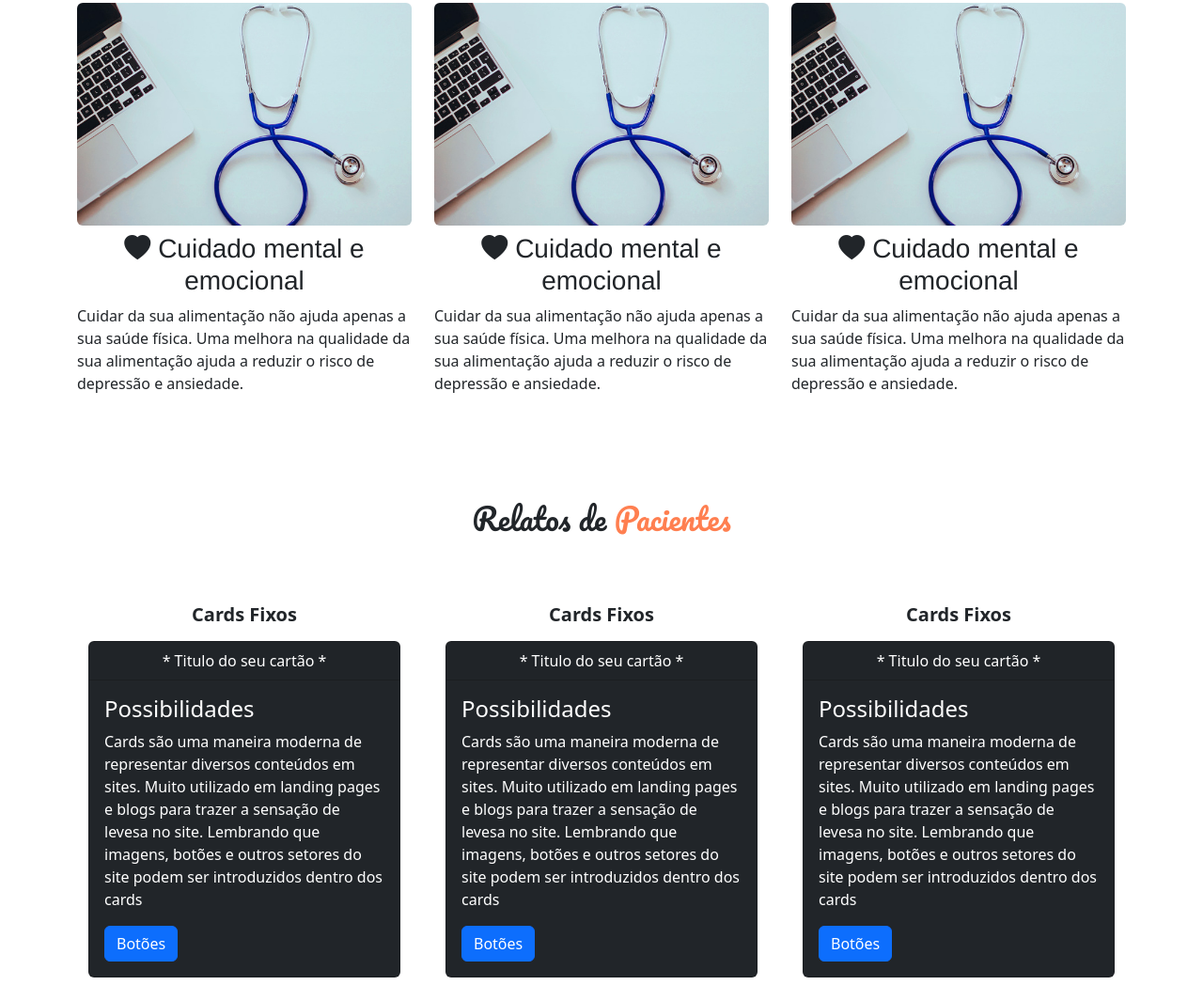
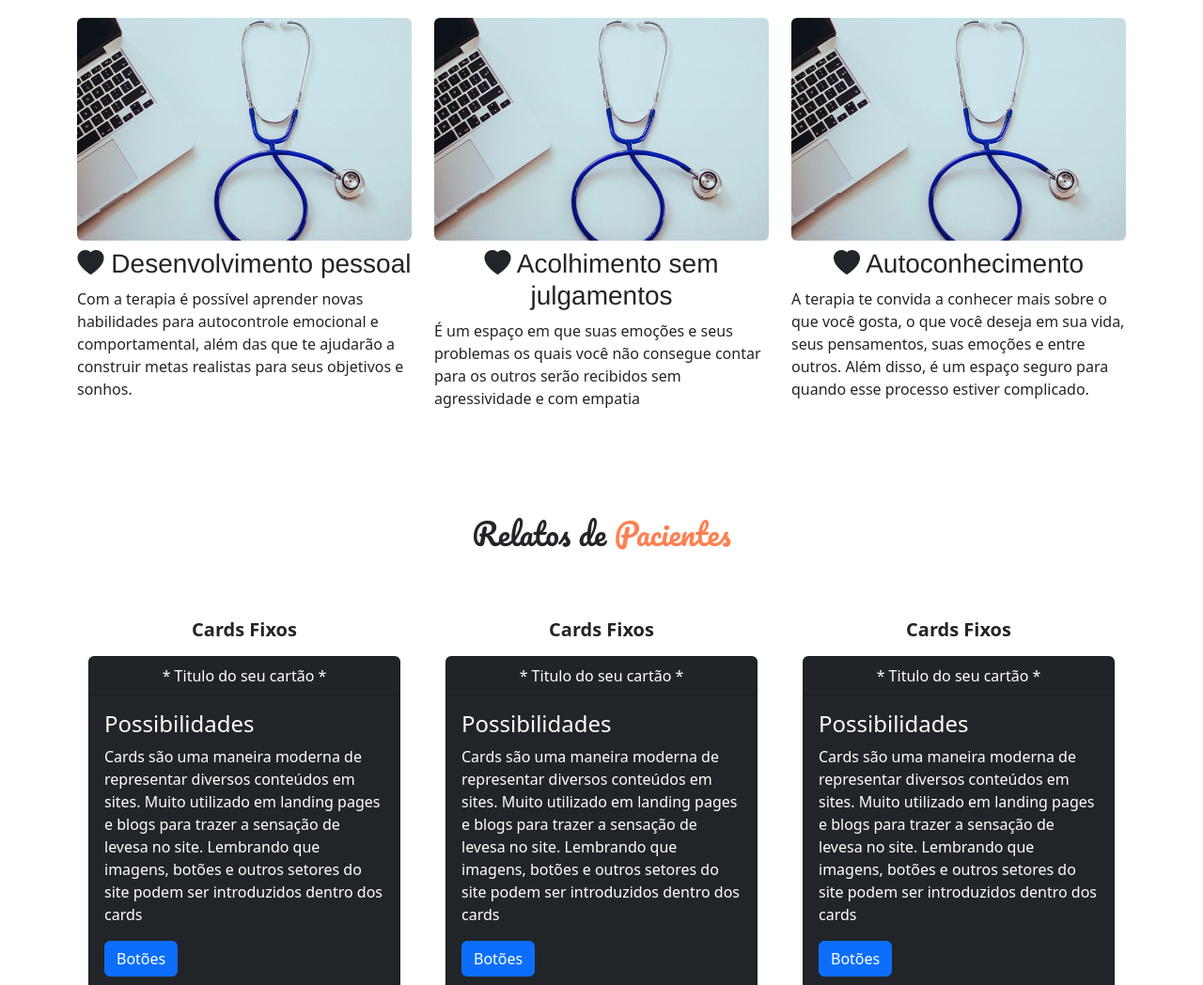
Before and after one commit to jake7038/Psicologa-Beatriz-Santos, a website: page index.html in a window 1280 px wide. Shown: the part 963-2011 px from the top of the page at 94% size. Drawn offline with nearby package versions, Linux system fonts and the light colour scheme.

Commit message:
update 05/10/24

```diff
--- a/index.html
+++ b/index.html
@@ -52,7 +52,7 @@
                         <div class="row pt-3">
                             <div class="col-md-6 pt-3">
                                 <h3 class="section-title text-center" style="font-family: Pacifico;">Sobre a <span>Consulta</span></h3>
-                                <p>Meu objetivo geral como psicóloga é ajudar meus pacientes com questões de ansiedade e autoestima rumo à uma vida mais leve e com mais saúde mental, pois já tive questões com alta ansiedade, insegurança, baixa autoestima, raiva e sofrer demais por antecipação. Por isso entendo que é importante a cooperação entre o profissional e o paciente através da conversação para que podermos obter progresso.</p>
+                                <p>Meu objetivo geral como psicóloga é ajudar meus pacientes com questões de ansiedade e autoestima rumo à uma vida mais leve e com mais saúde mental, pois já tive questões com alta ansiedade, insegurança, baixa autoestima, raiva e sofrer demais por antecipação. Por isso entendo que é importante a cooperação entre o profissional e o paciente através da conversação para que podermos obter progresso. O código de ética do Psicólogo é seguido em todas as sessões.</p>
                             </div>
                             <div class="col-md-6">
                                 <h3 class="section-title text-center" style="font-family: Pacifico;">Informações <span>Gerais</span></h3>
@@ -77,9 +77,10 @@
                 <img src="./img/fotos/saude1.jpg"  class="d-block w-100 rounded mb-2" alt="">
                 <h3 class="section-title text-center">
                     <i class="bi bi-heart-fill"></i>
-                    Cuidado mental e emocional</h3>
+                    Desenvolvimento pessoal</h3>
                 <p>
-                    Cuidar da sua alimentação não ajuda apenas a sua saúde física. Uma melhora na qualidade da sua alimentação ajuda a reduzir o risco de depressão e ansiedade.                </p>
+                    Com a terapia é possível aprender novas habilidades para autocontrole emocional e comportamental, além das que te ajudarão a construir metas realistas para seus objetivos e sonhos.
+                </p>
 
 
                 </div>
@@ -89,9 +90,10 @@
                 <img src="./img/fotos/saude1.jpg"  class="d-block w-100 rounded mb-2" alt="">
                 <h3 class="section-title text-center">
                     <i class="bi bi-heart-fill"></i>
-                    Cuidado mental e emocional</h3>
+                    Acolhimento sem julgamentos</h3>
                 <p>
-                    Cuidar da sua alimentação não ajuda apenas a sua saúde física. Uma melhora na qualidade da sua alimentação ajuda a reduzir o risco de depressão e ansiedade.                </p>
+                    É um espaço em que suas emoções e seus problemas os quais você não consegue contar para os outros serão recibidos sem agressividade e com empatia
+                </p>
 
 
                 </div>
@@ -100,9 +102,10 @@
                     <img src="./img/fotos/saude1.jpg"  class="d-block w-100 rounded mb-2" alt="">
                     <h3 class="section-title text-center">
                         <i class="bi bi-heart-fill"></i>
-                        Cuidado mental e emocional</h3>
+                        Autoconhecimento</h3>
                     <p>
-                        Cuidar da sua alimentação não ajuda apenas a sua saúde física. Uma melhora na qualidade da sua alimentação ajuda a reduzir o risco de depressão e ansiedade.                </p>
+                        A terapia te convida a conhecer mais sobre o que você gosta, o que você deseja em sua vida, seus pensamentos, suas emoções e entre outros. Além disso, é um espaço seguro para quando esse processo estiver complicado.
+                    </p>
 
 
                     </div>
```
